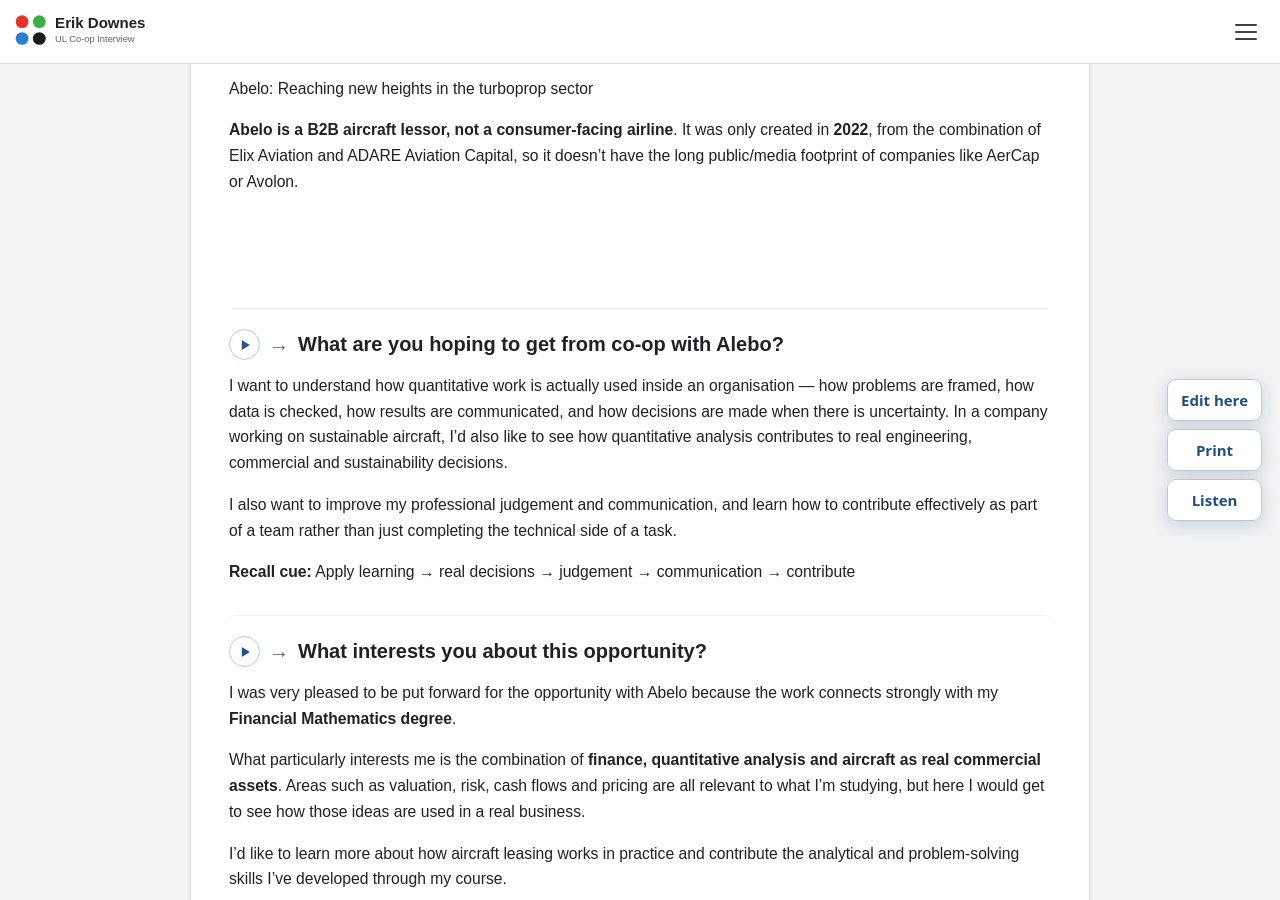
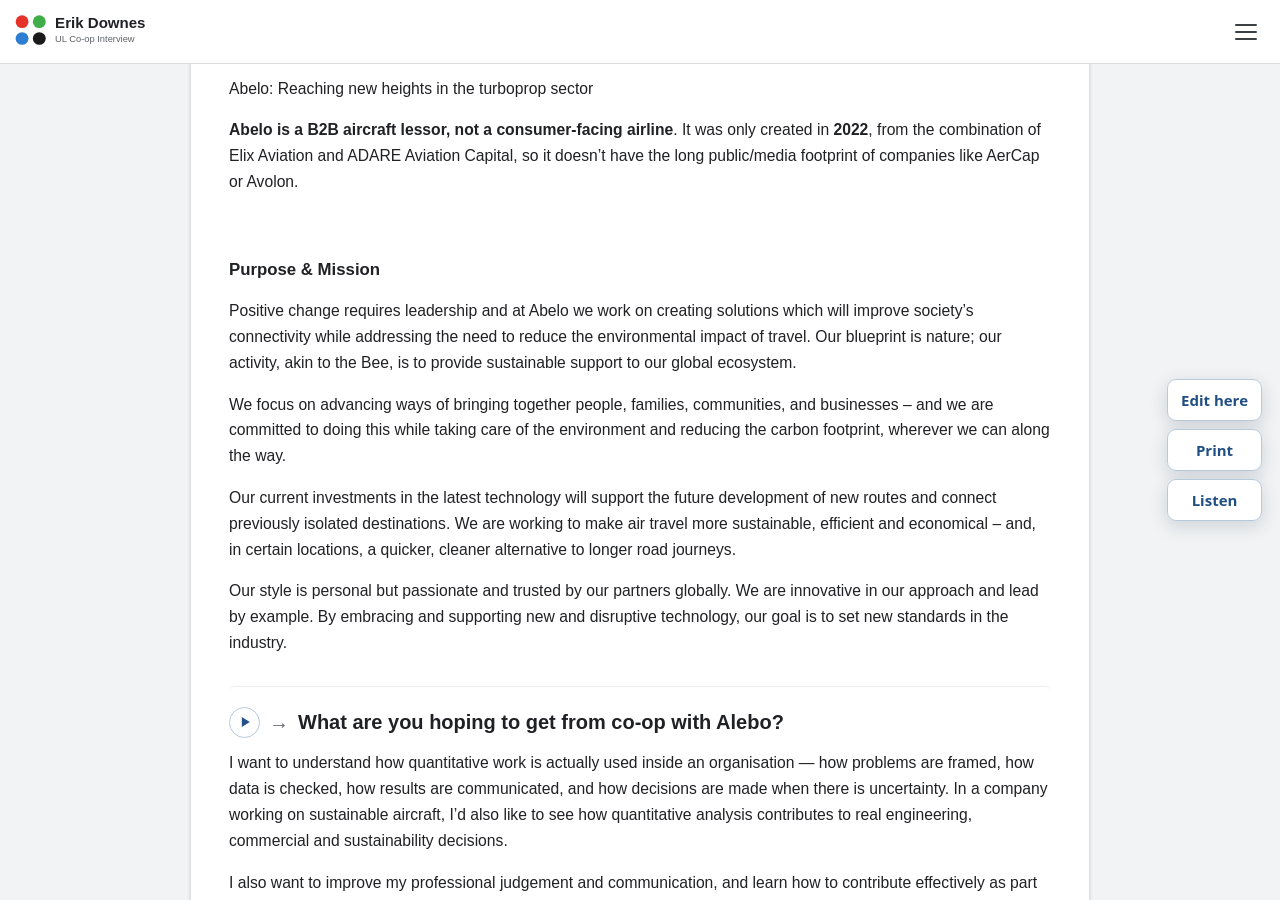
Before and after one commit to ronandownes/coop, a Jekyll site: the page built from company-role.md, in a window 1280 px wide and 900 px high, scrolled down 484 px. Built offline with Jekyll 4.4.1, drawn with Linux system fonts in a browser that asks for light colours.

Commit message:
Update company-role.md (via Pages CMS)

```diff
--- a/company-role.md
+++ b/company-role.md
@@ -26,7 +26,15 @@
 
 &nbsp;
 
-&nbsp;
+### Purpose & Mission
+
+Positive change requires leadership and at Abelo we work on creating solutions which will improve society’s connectivity while addressing the need to reduce the environmental impact of travel. Our blueprint is nature; our activity, akin to the Bee, is to provide sustainable support to our global ecosystem.
+
+We focus on advancing ways of bringing together people, families, communities, and businesses – and we are committed to doing this while taking care of the environment and reducing the carbon footprint, wherever we can along the way.
+
+Our current investments in the latest technology will support the future development of new routes and connect previously isolated destinations. We are working to make air travel more sustainable, efficient and economical – and, in certain locations, a quicker, cleaner alternative to longer road journeys.
+
+Our style is personal but passionate and trusted by our partners globally. We are innovative in our approach and lead by example. By embracing and supporting new and disruptive technology, our goal is to set new standards in the industry.
 
 ## Hoping to get? | What are you hoping to get from co-op with Alebo?
 
```
